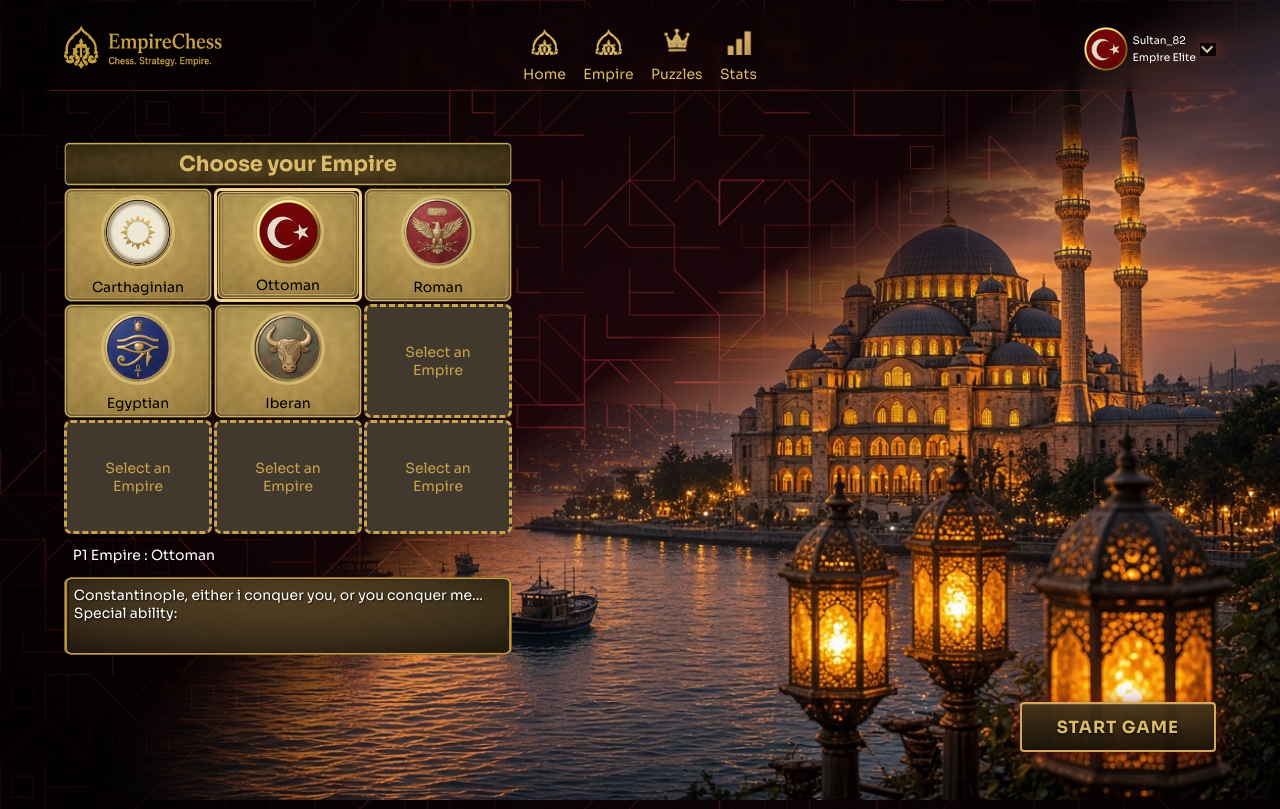
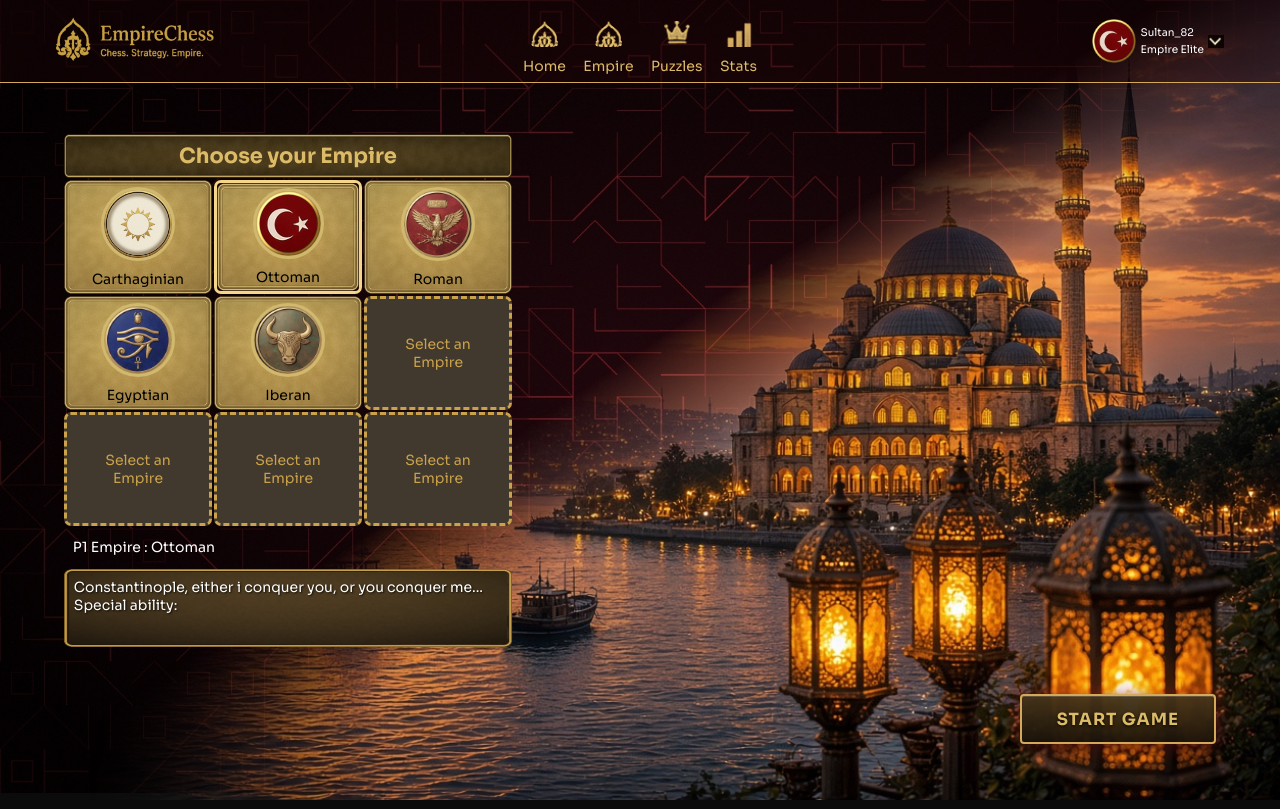
Before and after one commit to ahmed-pers/Empire-Chess, a plain HTML site: page empire_select.html in a window 1280 px wide. Drawn offline with Linux system fonts and the light colour scheme.

```diff
--- a/empire_select.css
+++ b/empire_select.css
@@ -36,6 +36,7 @@
 
   --header-bg{ --header-bg: 40, 8, 10; };
 }
+body[data-empire="ottoman"]       { --header-bg: 40, 8, 10; }
 body[data-empire="roman"]       { --header-bg: 44, 10, 10; }
 body[data-empire="carthaginian"]{ --header-bg: 30, 16, 44; }
 body[data-empire="egyptian"]    { --header-bg: 10, 20, 40; }
@@ -49,35 +50,17 @@ html {
   font-size: clamp(14px, 0.98vw, 24px);
 }
 
-header {
-    position: relative;
-  background: linear-gradient(
-    to bottom,
-    rgba(var(--header-bg), 0.92),
-    rgba(var(--header-bg), 0.85) 70%,
-    rgba(var(--header-bg), 0)
-  );
-  backdrop-filter: blur(4px);
-  border-bottom: 1px solid var(--gold, #c9a227);
-}
+body { margin: 0; }              /* removes the 8px gap on the sides */
 
 header {
-  position: relative;
-  isolation: isolate;
-}
-
-header::before {
-  content: "";
-  position: absolute;
-  inset: 0 -3rem;            /* cancels the 3rem side margins */
-  z-index: -1;
-  background: linear-gradient(
-    to bottom,
-    rgba(var(--header-bg), 0.92),
-    rgba(var(--header-bg), 0.85) 70%,
-    rgba(var(--header-bg), 0)
-  );
-  backdrop-filter: blur(4px);
+  display: grid;
+  grid-template-columns: 1fr 1fr 1fr;
+  align-items: center;
+  gap: 15rem;
+  margin: 0;                          /* was 0 3rem */
+  padding: 1rem 4rem;                 /* old 3rem margin + 1rem padding */
+  background: rgba(var(--header-bg), 0.3);
+  border-bottom: 1px solid var(--accent);
 }
 
 @font-face {
@@ -100,16 +83,6 @@ body {
     background-image: var(--bg-page);
     background-repeat: no-repeat;
     background-size: cover;
-}
-
-header{
-    display: grid;
-    grid-template-columns: 1fr 1fr 1fr;
-    padding: 1rem 1rem;
-    margin: 0 3rem;
-    border-bottom: 1px solid var(--edge);
-    align-items: center;
-    gap: 15rem;
 }
 
 .logo{
```
Also changed, not shown: 3 other files.
